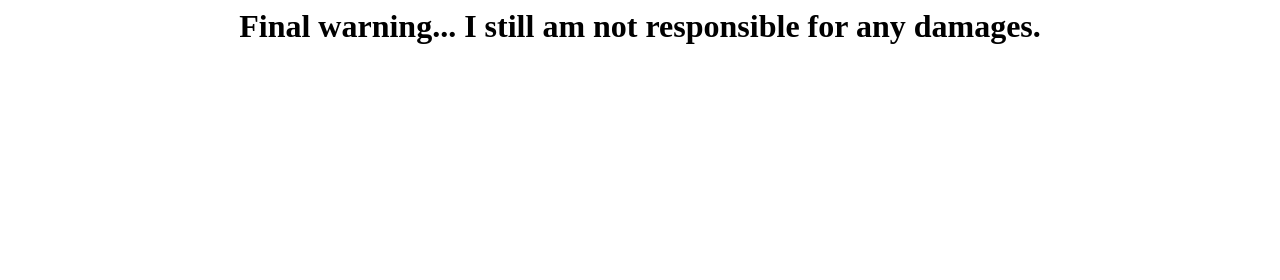
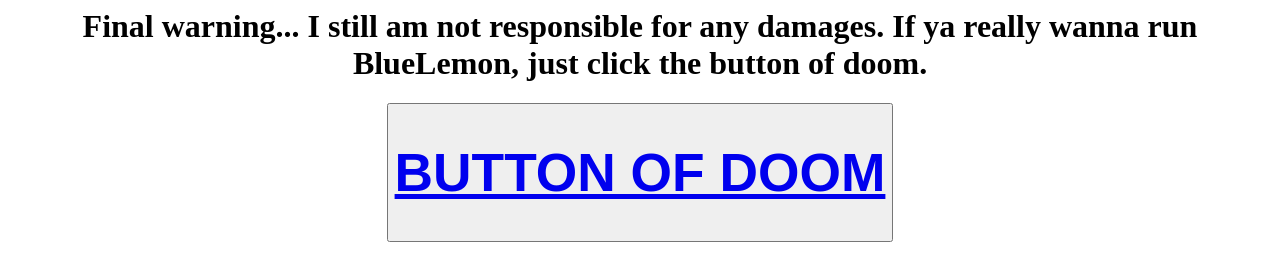
Before and after one commit to XDZIPPER94/bluelemon, a plain HTML site: page index.html in a window 1280 px wide. Drawn offline with Linux system fonts and the light colour scheme.

Commit message:
Update index.html

```diff
--- a/index.html
+++ b/index.html
@@ -1,3 +1,7 @@
 <div style="text-align: center">
-  <h1>Final warning... I still am not responsible for any damages.</h1>
+  <h1>Final warning... I still am not responsible for any damages. If ya really wanna run BlueLemon, just click the button of doom.</h1>
 </div>
+<div style="text-align: center">
+  <button>
+    <h1><a href="0.html"><h1>BUTTON OF DOOM</h1></a></h1>
+  </button>
```
